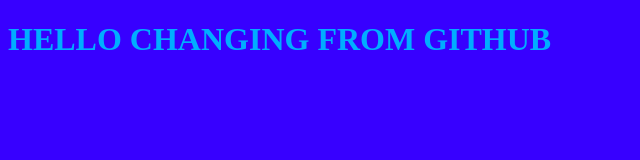
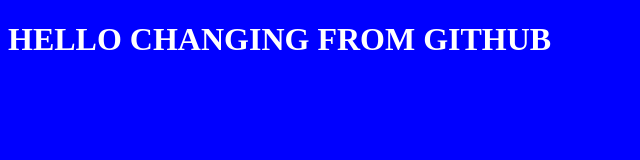
Before and after one commit to AutJavaTester/myproject, a plain HTML site: page index.html in a window 1280 px wide. Shown: the whole page, without its empty margins (0-640 px from the left). Drawn offline with Linux system fonts and the light colour scheme.

Commit message:
Update style.css

```diff
--- a/style.css
+++ b/style.css
@@ -1,8 +1,8 @@
 h1{
-    color: rgb(0, 174, 255) ;
+    color: rgb(255, 255, 255) ;
 
 }
 
 body{
-    background-color: rgb(55, 0, 255);
+    background-color: rgb(0, 0, 255);
 }
```
